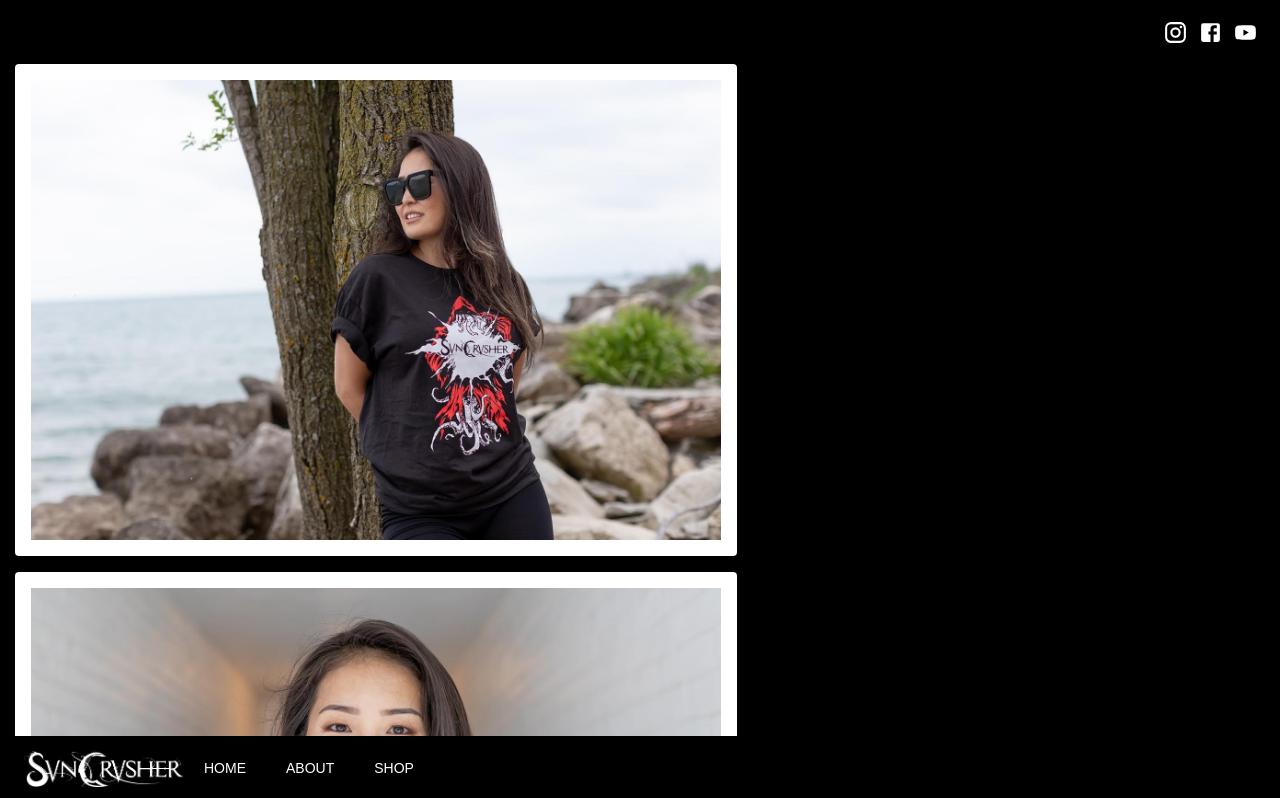
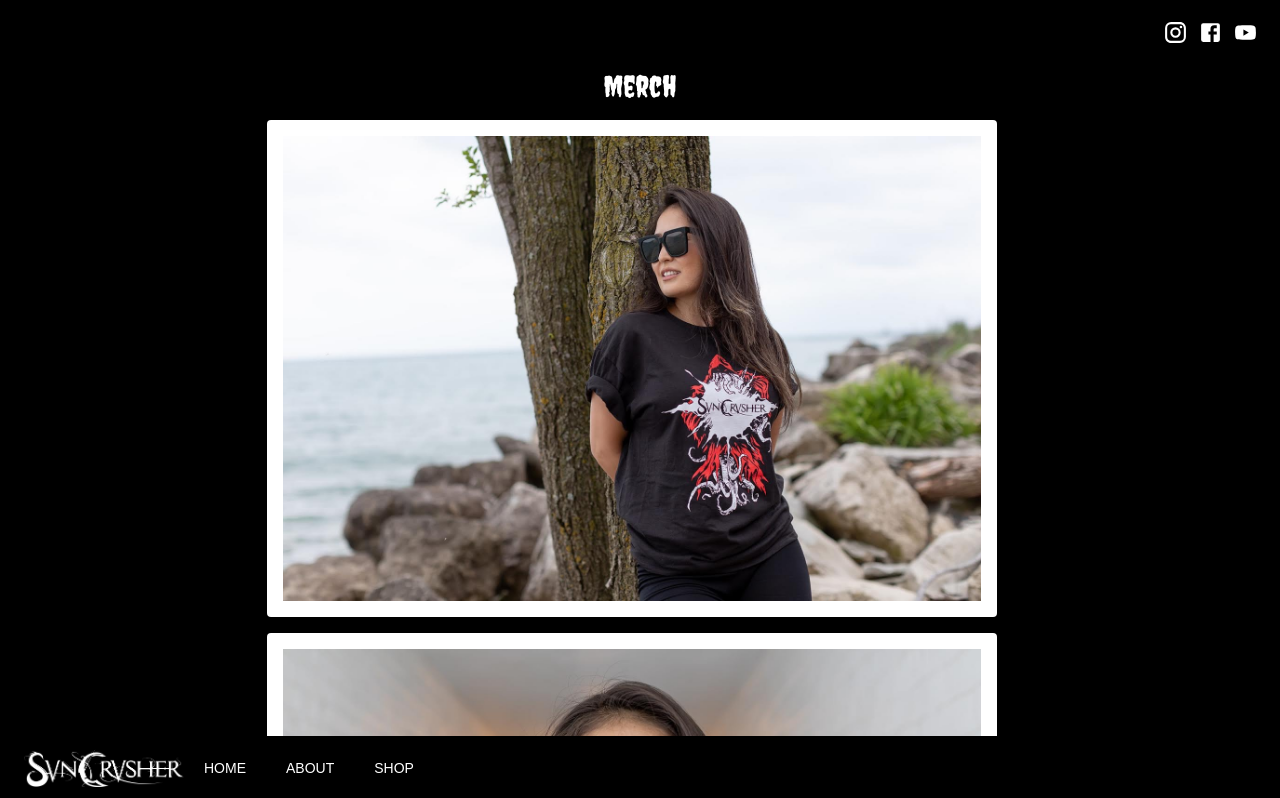
Before and after one commit to analexander/suncrusher-band, a React (Create React App) app: page /merch in a window 1280 px wide. Shown: the top 798 px of the page. Built offline with nearby package versions, Linux system fonts and the light colour scheme; a web font is replaced by a local one.

Commit message:
fixing flexbox centering on merch grid container page

```diff
--- a/src/components/Mask1Container.js
+++ b/src/components/Mask1Container.js
@@ -9,7 +9,7 @@ import SuncrusherMask from '../images/suncrushermask.jpeg'
 const useStyles = makeStyles((theme) => ({
   root: {
     display: 'flex',
-    flexGrow: 1
+    flexGrow: 1,
   },
   marginAutoItem: {
     padding: theme.spacing(2),
--- a/src/components/MerchGridContainer.js
+++ b/src/components/MerchGridContainer.js
@@ -1,6 +1,7 @@
 import React from 'react';
 import { makeStyles } from '@material-ui/core/styles';
 import Grid from '@material-ui/core/Grid';
+import Typography from '@material-ui/core/Typography';
 import ShirtContainer from './ShirtContainer';
 import Mask1Container from './Mask1Container';
 import Mask2Container from './Mask2Container';
@@ -8,10 +9,18 @@ import Mask2Container from './Mask2Container';
 const useStyles = makeStyles({
   root: {
     flexGrow: 1,
+
+  },
+  title: {
     display: 'flex',
-    justify: 'center',
-    alignItems: 'center'
-  }
+    color: 'white',
+    justifyContent: 'center',
+    fontSize: 30,
+    fontFamily: [
+        'Creepster',
+        'Cursive',
+        ].join(','),
+     }
 });
 
 export default function NestedGrid() {
@@ -35,12 +44,17 @@ export default function NestedGrid() {
 
   return (
     <div className={classes.root}>
-      <div style={{ paddingLeft: 15, marginBottom: 20}}>
-      <Grid container spacing={2}>
-        <Grid container item xs={12} spacing={2}>
-          <FormRow />
+        <Typography className={classes.title} gutterBottom>
+            Merch
+        </Typography>
+      <div style={{ justify: 'center', marginBottom: 20 }}>
+        <Grid container spacing={2}>
+          <Grid container item xs={12} spacing={2}
+            alignItems="center"
+            justify="center">
+            <FormRow />
+          </Grid>
         </Grid>
-      </Grid>
       </div>
     </div>
   );
--- a/src/pages/MerchStore.js
+++ b/src/pages/MerchStore.js
@@ -1,5 +1,6 @@
 import React from 'react';
 import { makeStyles } from '@material-ui/core/styles';
+import Typography from '@material-ui/core/Typography';
 import AppBar from '../components/AppBar';
 import BottomAppBar from '../components/BottomAppBar';
 import MerchGridContainer from '../components/MerchGridContainer';
@@ -7,6 +8,13 @@ import MerchGridContainer from '../components/MerchGridContainer';
 const useStyles = makeStyles(() => ({
     root: {
         flexGrow: 1,
+    title: {
+        fontSize: 30,
+        fontFamily: [
+            'Creepster',
+            'Cursive',
+            ].join(','),
+         },
     }
 }));
 
```
Also changed, not shown: 1 other file (tests, documents, lock files or other folders).
